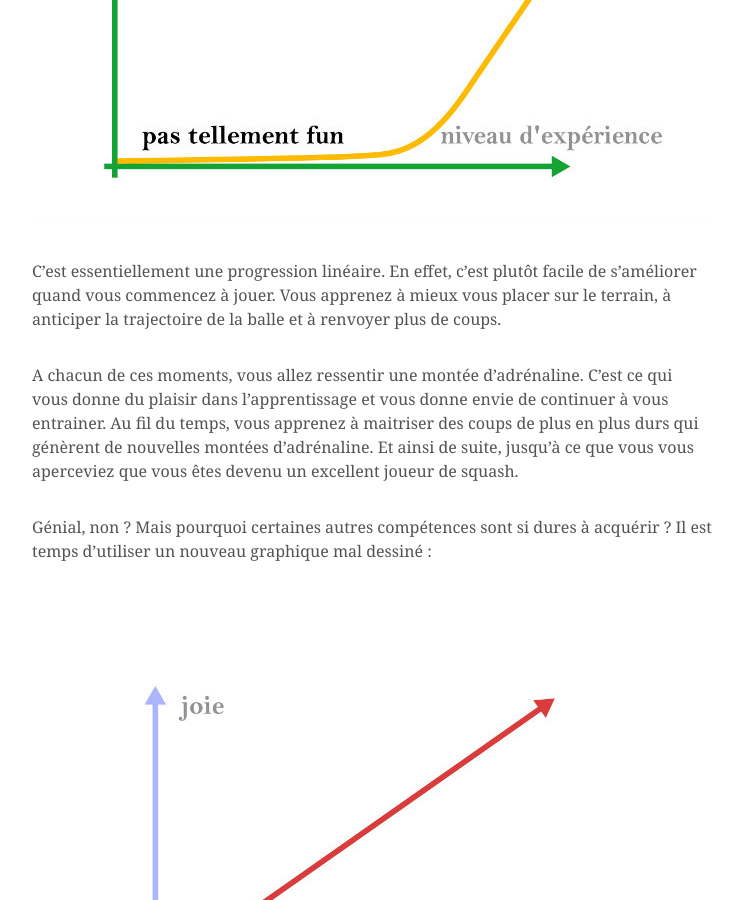
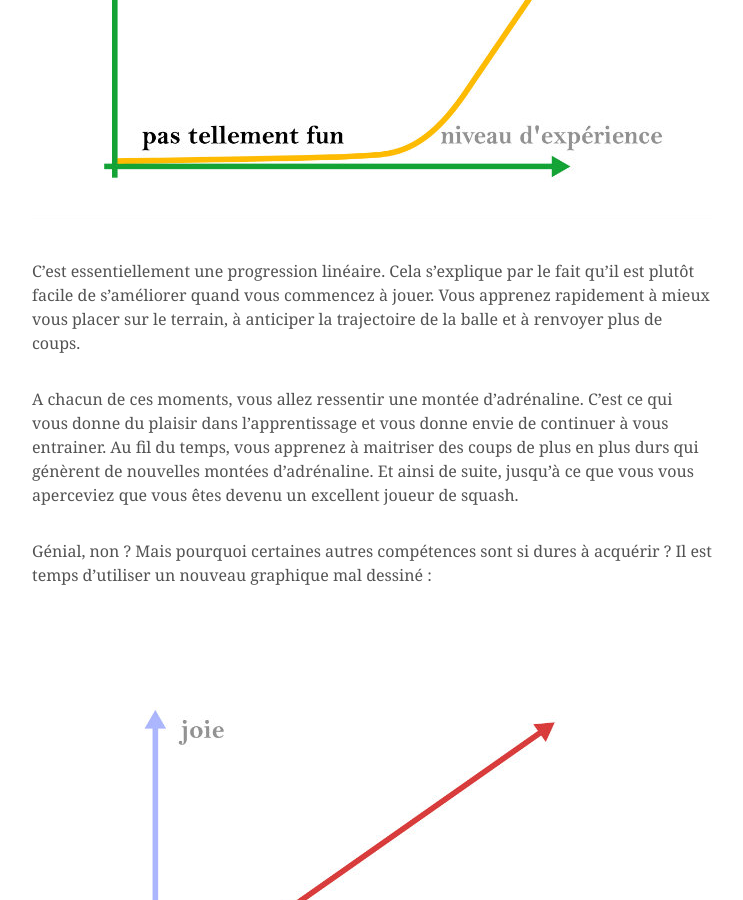
Before and after one commit to tarikpeudon/tarikpeudon.github.io, a Jekyll site: the page built from _posts/2015-11-20-vous-pouvez-etre-expert-dans-tous-les-domaines.markdown, in a window 1280 px wide and 900 px high, scrolled down 640 px. Shown: the whole window, without its empty margins (268-1011 px from the left). Built offline with Jekyll 4.4.1, drawn with Linux system fonts in a browser that asks for light colours; some web fonts are replaced.

Commit message:
Update 2015-11-20-vous-pouvez-etre-expert-dans-tous-les-domaines.markdown

```diff
--- a/_posts/2015-11-20-vous-pouvez-etre-expert-dans-tous-les-domaines.markdown
+++ b/_posts/2015-11-20-vous-pouvez-etre-expert-dans-tous-les-domaines.markdown
@@ -11,7 +11,7 @@ Si je devais faire un graphique de la joie engendrée par la pratique du squash
 
 ![comment-apprendre-competence](/assets/gr1.jpg)
 
-C’est essentiellement une progression linéaire. En effet, c’est plutôt facile de s’améliorer quand vous commencez à jouer. Vous apprenez à mieux vous placer sur le terrain, à anticiper la trajectoire de la balle et à renvoyer plus de coups.
+C’est essentiellement une progression linéaire. Cela s'explique par le fait qu'il est plutôt facile de s’améliorer quand vous commencez à jouer. Vous apprenez rapidement à mieux vous placer sur le terrain, à anticiper la trajectoire de la balle et à renvoyer plus de coups.
 
 A chacun de ces moments, vous allez ressentir une montée d’adrénaline. C’est ce qui vous donne du plaisir dans l’apprentissage et vous donne envie de continuer à vous entrainer. Au fil du temps, vous apprenez à maitriser des coups de plus en plus durs qui génèrent de nouvelles montées d’adrénaline. Et ainsi de suite, jusqu’à ce que vous vous aperceviez que vous êtes devenu un excellent joueur de squash.
 
```
